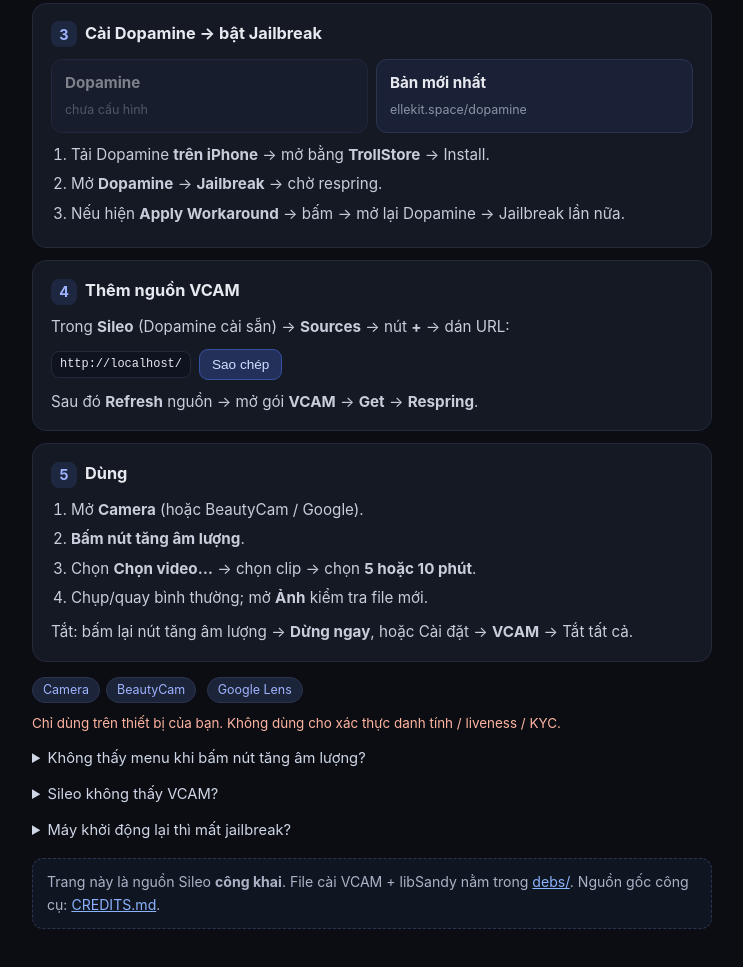
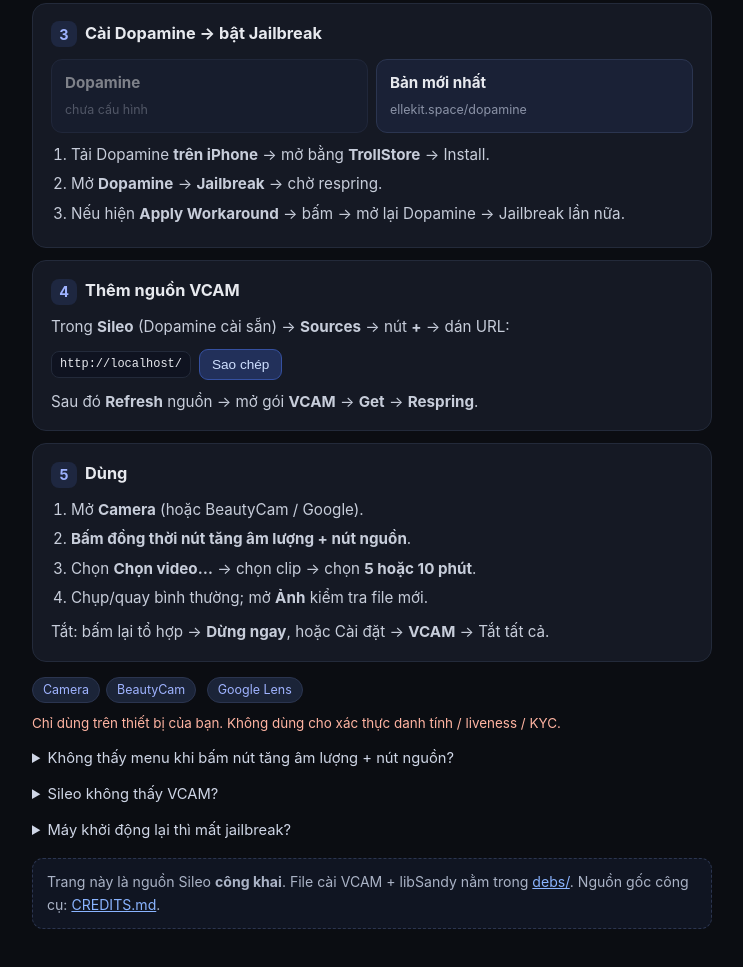
Before and after one commit to dinorap/dicoy-repo, a plain HTML site: page index.html in a window 1280 px wide. Shown: the part 612-1579 px from the top of the page, without its empty margins (268-1011 px from the left). Drawn offline with Linux system fonts and the light colour scheme; no server answers.

Commit message:
local26: open VCAM menu with volume-up + power
Patch DiCoyHotkey.dylib (from local24) so the second chord key is the
power/lock button (consumer usage 0x30) instead of volume-down (0xEA).
Refresh code signature page hashes, regenerate Packages/Release, update docs.

Co-Authored-By: Claude Opus 5.5 <noreply@anthropic.com>

```diff
--- a/index.html
+++ b/index.html
@@ -112,11 +112,11 @@
     <span class="n">5</span><h2>Dùng</h2>
     <ol>
       <li>Mở <b>Camera</b> (hoặc BeautyCam / Google).</li>
-      <li><b>Bấm nút tăng âm lượng</b>.</li>
+      <li><b>Bấm đồng thời nút tăng âm lượng + nút nguồn</b>.</li>
       <li>Chọn <b>Chọn video…</b> → chọn clip → chọn <b>5 hoặc 10 phút</b>.</li>
       <li>Chụp/quay bình thường; mở <b>Ảnh</b> kiểm tra file mới.</li>
     </ol>
-    <p>Tắt: bấm lại nút tăng âm lượng → <b>Dừng ngay</b>, hoặc Cài đặt → <b>VCAM</b> → Tắt tất cả.</p>
+    <p>Tắt: bấm lại tổ hợp → <b>Dừng ngay</b>, hoặc Cài đặt → <b>VCAM</b> → Tắt tất cả.</p>
   </div>
 
   <div class="chips">
@@ -127,7 +127,7 @@
     Chỉ dùng trên thiết bị của bạn. Không dùng cho xác thực danh tính / liveness / KYC.</p>
 
   <details>
-    <summary>Không thấy menu khi bấm nút tăng âm lượng?</summary>
+    <summary>Không thấy menu khi bấm nút tăng âm lượng + nút nguồn?</summary>
     <p>Kiểm tra Dopamine đang bật (mở Dopamine → Jailbreak). Sau khi cài VCAM phải <b>respring</b>.</p>
   </details>
   <details>
```
Also changed, not shown: 9 other files.
